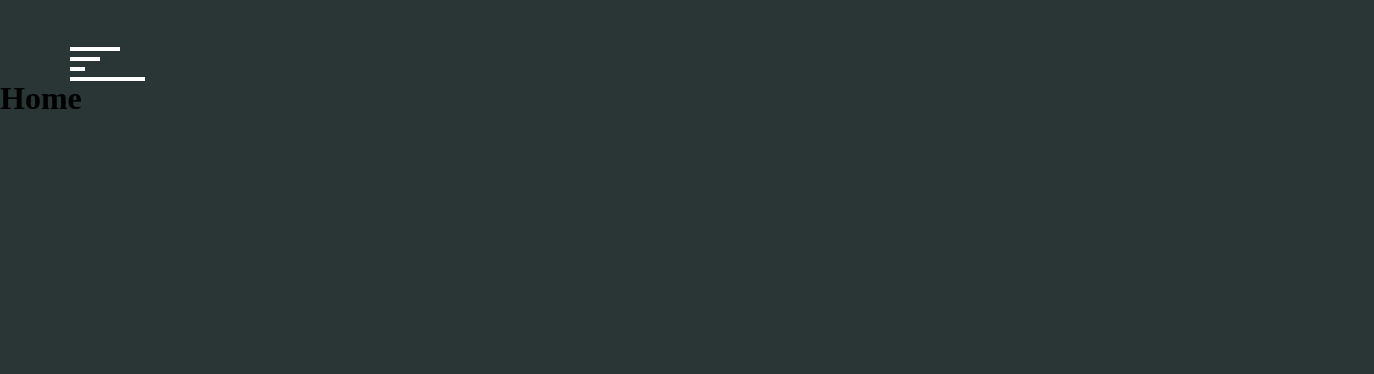
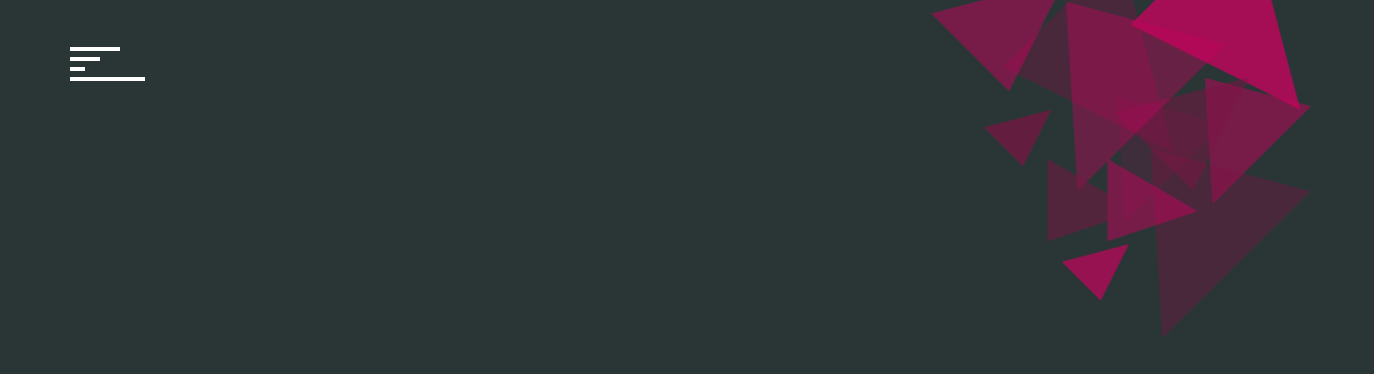
Before and after one commit to TehreemSultan/My-Portfolio, a React (Create React App) app: page / in a window 1280 px wide. Shown: the top 374 px of the page, 1374 px wide, since content can reach past the window. Built offline with nearby package versions, Linux system fonts and the light colour scheme.

Commit message:
home background design 1

```diff
--- a/public/index.html
+++ b/public/index.html
@@ -3,7 +3,7 @@
   <head>
     <meta charset="utf-8" />
     <link rel="icon" href="%PUBLIC_URL%/favicon.ico" />
-    <meta name="viewport" content="width=device-width, initial-scale=1" />
+    <meta name="viewport" content="width=device-width, minimum-scale=1" />
     <meta name="theme-color" content="#000000" />
     <meta
       name="description"
--- a/src/components/home.js
+++ b/src/components/home.js
@@ -4,7 +4,17 @@ class Home extends React.Component {
   render(){
   return (
     <>
-    <h1>Home</h1>
+    <div className="home">
+      <div className="homeBackground">
+      <div></div>
+      <div></div>
+      <div></div>
+      <div></div>
+      <div></div>
+      <div></div>
+      </div>
+    </div>
+
     </>
   );}
 }
--- a/src/index.css
+++ b/src/index.css
@@ -4,7 +4,13 @@
 }
 body{
   background-color: rgb(42, 54, 54);
+  overflow: hidden;
 }
+html{
+  overflow: hidden;
+}
+
+
 .navbar{
   background-color:transparent;
   height:80px;
@@ -97,12 +103,6 @@ body{
  border-radius: 4px;
 
 }
-.icon-anim{
-  margin-left: 25%;
-}
-.icon-anim span{
-  display: none;
-}
 
 .nav-menu-items{
   padding-top: 50%;
@@ -112,3 +112,69 @@ body{
 span{
   margin-left: 20px;
 }
+.home{
+  width:100vw;
+  height:100vh;
+}
+.homeBackground {
+  position: absolute;
+  right:0px;
+  top:0px;
+}
+
+.homeBackground div{
+  position:relative;
+  width:0px;
+  height:0px;
+  border-left: 35px solid transparent;
+	border-right: 20px solid transparent;
+  border-bottom: 60px solid rgb(196, 4, 93);
+
+}
+
+.homeBackground div:nth-child(1){
+  top:0px;
+  left:0px;
+  transform: rotate(135deg) scale(3);
+  opacity:0.8;
+  filter:drop-shadow(40px 20px 0px rgba(124, 20, 69, 0.5));
+}
+.homeBackground div:nth-child(2){
+  top:60px;
+  left:-10px;
+  transform: rotate(195deg) scale(2);
+  opacity:0.5;
+  filter:drop-shadow(40px -20px 0px rgba(124, 20, 69, 0.5));
+}
+.homeBackground div:nth-child(3){
+  top:-140px;
+  left:-240px;
+  transform: rotate(45deg) scale(2);
+  opacity:0.5;
+  filter:drop-shadow(100px -30px 0px rgba(124, 20, 68, 0.993));
+}
+.homeBackground div:nth-child(4){
+  top:-100px;
+  left:-130px;
+  transform: rotate(195deg) scale(3);
+  opacity:0.4;
+  filter:drop-shadow(-40px -40px 0px rgba(124, 20, 68, 0.993));
+}
+.homeBackground div:nth-child(5){
+  top:-10px;
+  left:-150px;
+  transform: rotate(45deg) scale(1);
+  opacity:0.7;
+  filter:drop-shadow(-150px -40px 0px rgba(124, 20, 68, 0.993));
+}
+.homeBackground div:nth-child(6){
+  top:-130px;
+  left:-100px;
+  transform: rotate(90deg) scale(1.5);
+  opacity:0.5;
+  filter:drop-shadow(0px 40px 0px rgba(124, 20, 68, 0.993));
+}
+
+.homeBackground div:hover{
+border-bottom-color: rgb(190, 5, 51);
+}
```
Also changed, not shown: 1 other file (tests, documents, lock files or other folders).
